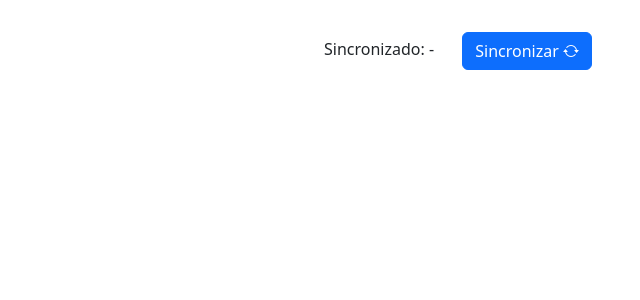
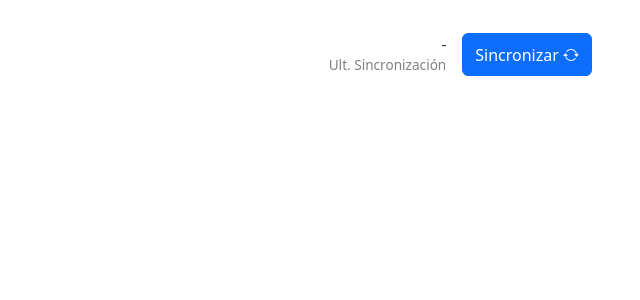
Before and after one commit to luciano-im/app-cobranzas, a Django app: page / in a window 1280 px wide. Shown: the part 56-356 px from the top of the page, without its empty margins (640-1280 px from the left). Run offline with Django 4.2, Linux system fonts and the light colour scheme; the visitor is signed in with stand-in values (Sample User, id 1).

Commit message:
💄 Column diesign to syncronization data

```diff
--- a/cobranzas/app/templates/base.html
+++ b/cobranzas/app/templates/base.html
@@ -143,8 +143,13 @@
         <i class="bi bi-exclamation-circle-fill"></i> Estas offline!
       </div>
       <div class="synchronization text-end">
-        <p class="sync-date">
-          Sincronizado: <span class="last-sync">-</span><span class="spinner-border spinner-border-sm text-secondary" style="margin-right: 1.5rem;" role="status"></span>
+        <div class="sync-date">
+          <div class="sync-button-container">
+            <div>
+              <span class="last-sync">-</span><span class="spinner-border spinner-border-sm text-secondary" role="status"></span>
+            </div>
+            <span class="sync-title">Ult. Sincronización</span>
+          </div>
           <button id="sync-button" type="button" class="btn btn-primary">
             Sincronizar <i class="bi bi-arrow-repeat"></i>
           </button>
@@ -153,7 +158,7 @@
               <i class="bi bi-exclamation-lg"></i>
             </button>
           </span>
-        </p>
+        </div>
       </div>
       {% block content %}{% endblock %}
     </section>
--- a/cobranzas/static/css/styles.css
+++ b/cobranzas/static/css/styles.css
@@ -353,7 +353,7 @@ form.filterset-form .erase-filters {
 }
 
 .synchronization .last-sync {
-  margin-right: 1.5rem;
+  font-size: .95rem;
   margin-bottom: 0;
 }
 
@@ -378,6 +378,25 @@ form.filterset-form .erase-filters {
   display: none;
 }
 
+.synchronization .sync-date {
+  display: flex;
+  justify-content: flex-end;
+}
+
+.synchronization .sync-date .sync-button-container {
+  margin-right: 1rem;
+  margin-top: 3px;
+}
+
+.synchronization .sync-date .sync-button-container > div {
+  line-height: 1rem;
+}
+
+.synchronization .sync-date .sync-button-container > span {
+  font-size: .85rem;
+  color: grey;
+}
+
 .offline {
   display: none;
 }
```
